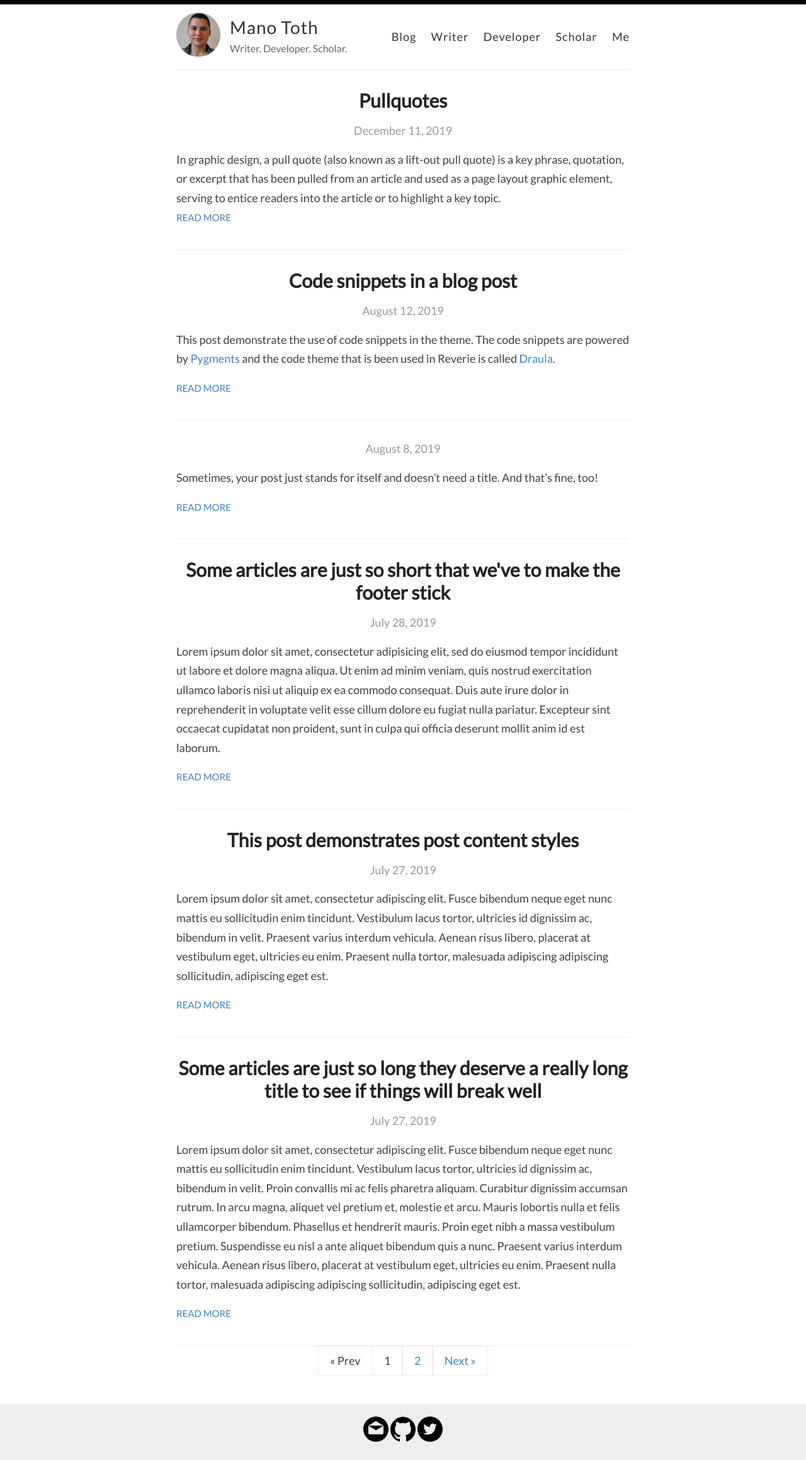
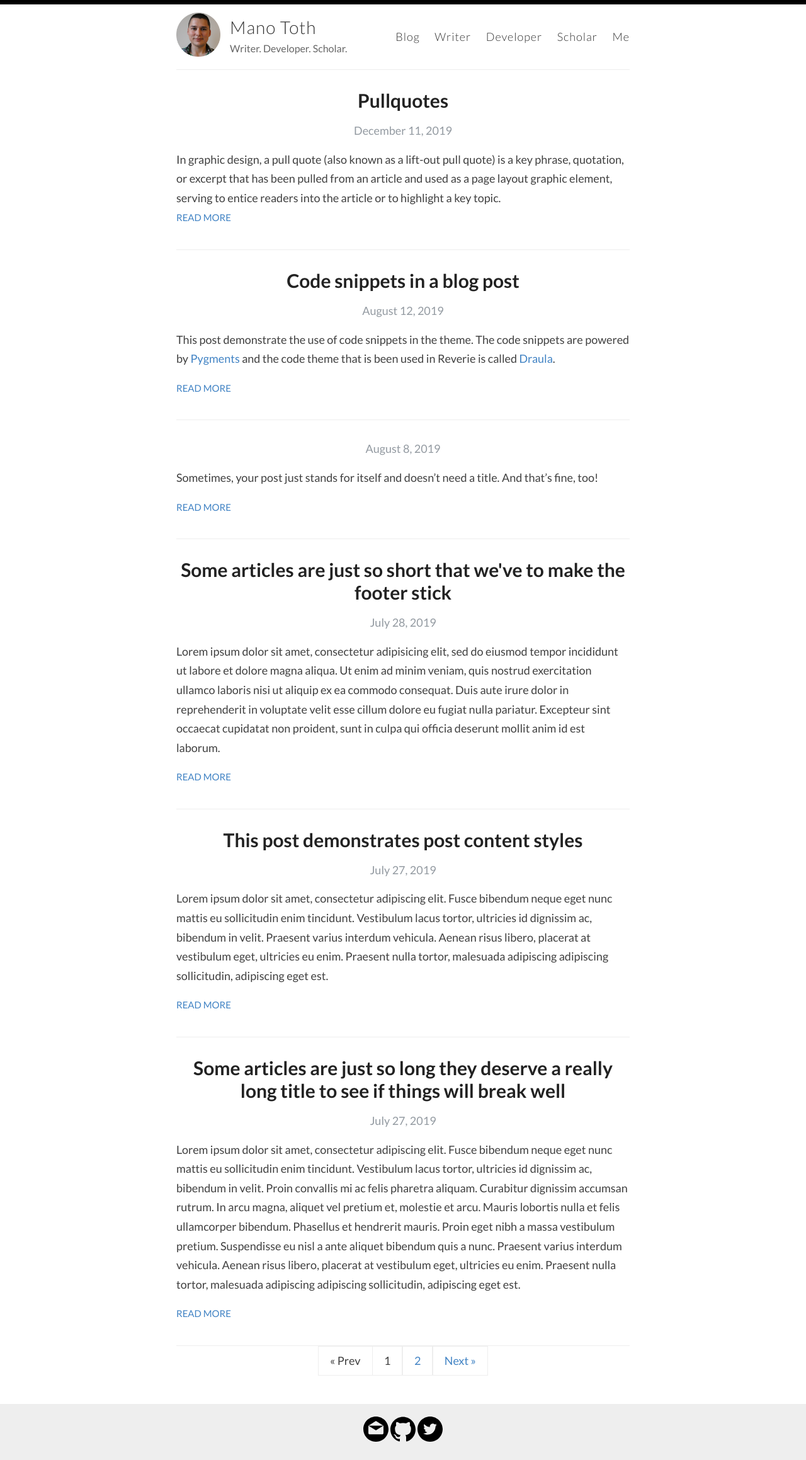
Before and after one commit to manototh/jekyll-test, a Jekyll site: the page built from index.html, in a window 1280 px wide. Shown: the whole page at 63% size. Built offline with Jekyll 4.4.1, drawn with Linux system fonts in a browser that asks for light colours; the list of posts is cut into pages by our own code.

Commit message:
Update style.scss

```diff
--- a/assets/style.scss
+++ b/assets/style.scss
@@ -14,7 +14,7 @@
 /**************/
 
 // @import url("https://fonts.googleapis.com/css?family=Roboto");
-@import url("https://fonts.googleapis.com/css2?family=Lato");
+@import url("https://fonts.googleapis.com/css2?family=Lato:ital,wght@0,100;0,300;0,400;0,700;0,900;1,100;1,300;1,400;1,700;1,900");
 
 html {
   font-size: 100%;
```
